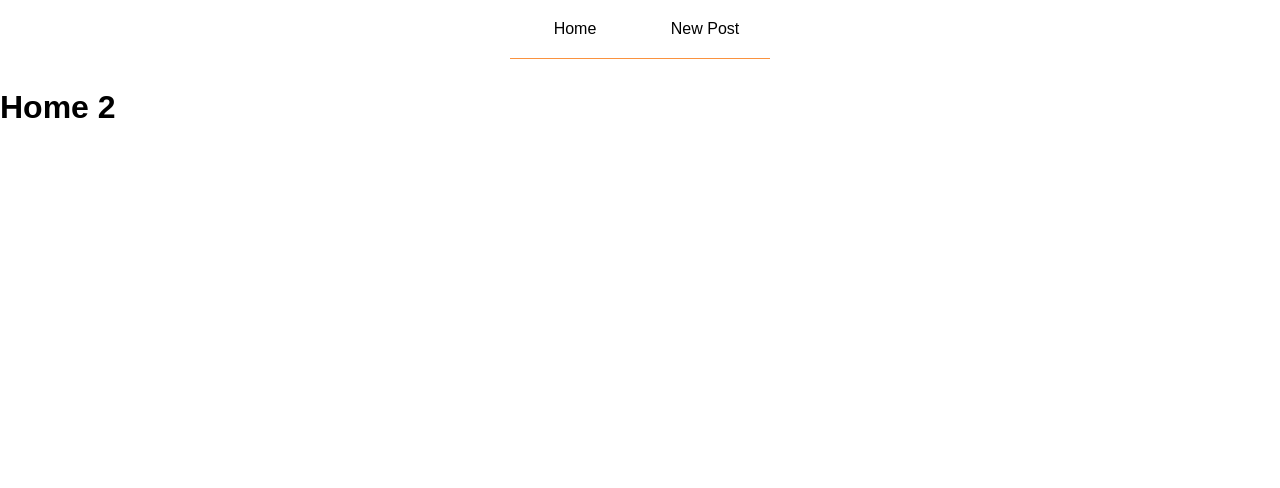
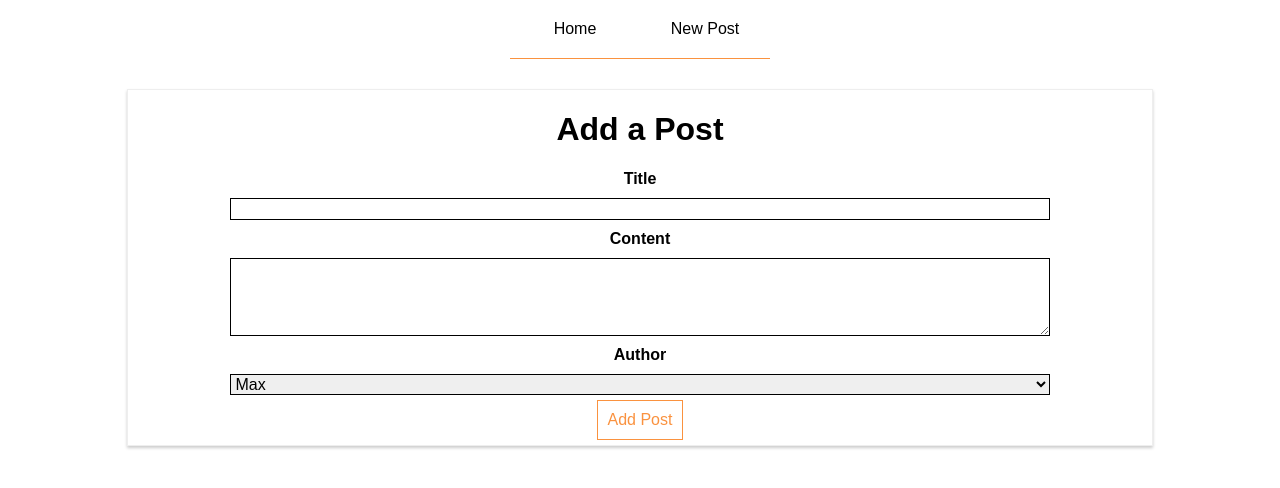
Before and after one commit to alirezamoon/http-ajax, a React (Create React App) app: page /new-post in a window 1280 px wide. Shown: the top 488 px of the page. Built offline with nearby package versions, Linux system fonts and the light colour scheme.

Commit message:
switch pages

```diff
--- a/src/containers/Blog/Blog.js
+++ b/src/containers/Blog/Blog.js
@@ -1,7 +1,8 @@
 import React, { Component } from 'react';
-import { Route } from 'react-router-dom'
+import { Route, Link } from 'react-router-dom'
 
 import Posts from './Posts/Posts'
+import NewPost from './NewPost/NewPost'
 import './Blog.css';
 
 class Blog extends Component {
@@ -13,13 +14,19 @@
                 <header>
                     <nav>
                         <ul>
-                            <li><a href='/'>Home</a></li>
-                            <li><a href='/new-post'>New Post</a></li>
+                            <li><Link to='/'>Home</Link></li>
+                            <li><Link to={{
+                                pathname: '/new-post',
+                                hash: '#submit',
+                                search: '?quick-submit=true'
+                            }}>New Post</Link></li>
                         </ul>
                     </nav>
                 </header>
-                <Route path='/' exact render={() => <h1>Home</h1>} />
-                <Route path='/' render={() => <h1>Home 2</h1>} />
+                {/* <Route path='/' exact render={() => <h1>Home</h1>} />
+                <Route path='/' render={() => <h1>Home 2</h1>} /> */}
+                <Route path='/' exact component={Posts} />
+                <Route path='/new-post' component={NewPost} />
             </div>
         );
     }
```
